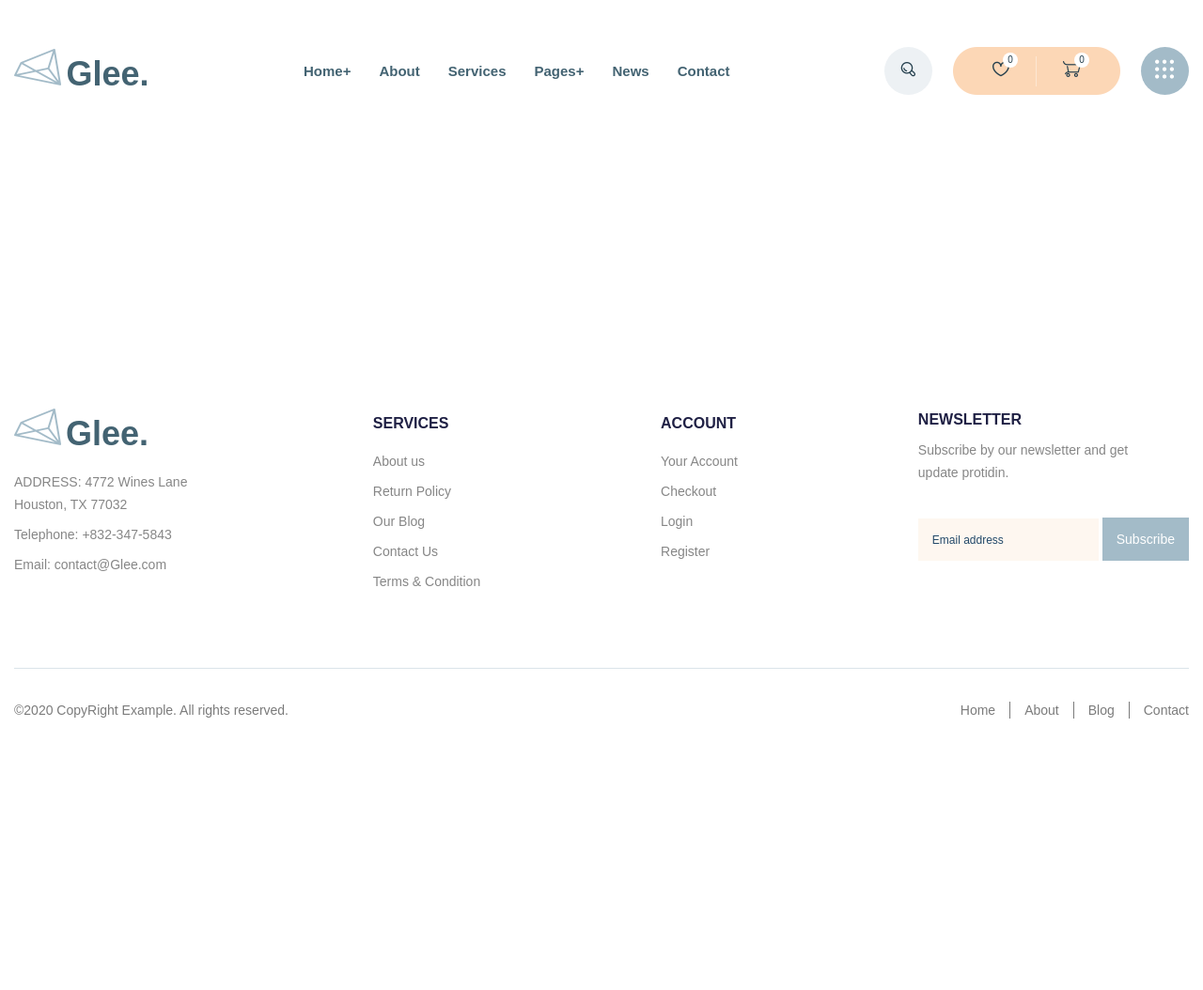
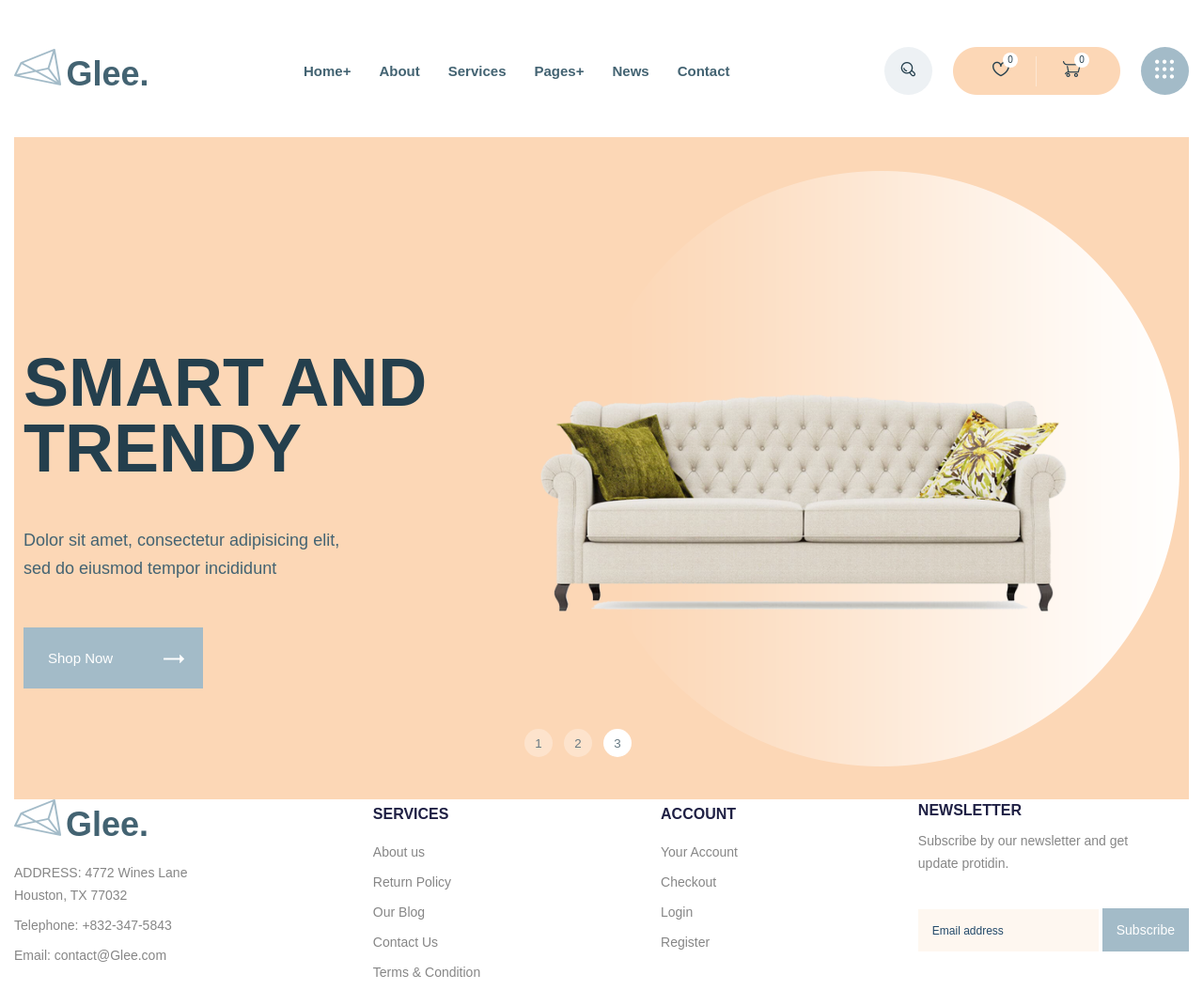
Before and after one commit to grifonn19901990/glie, a website: page app/index.html in a window 1280 px wide. Shown: the top 1054 px of the page at 94% size. Before the commit the page ends 800 px from the top, so only its background shows below. Drawn offline with nearby package versions, Linux system fonts and the light colour scheme; files that its build step writes are made by us from their sources.

Commit message:
added top__slider

```diff
--- a/app/index.html
+++ b/app/index.html
@@ -60,12 +60,84 @@
               <img class="user__nav-png" src="images/icon/icon_menu.png" alt="icon menu">
             </a>
           </div>
-
         </div>
       </div>
     </div>
   </header>
-  <main class="main"></main>
+  <main class="main">
+    <section class="top__slider">
+      <div class="container">
+        <div class="top__slider-inner">
+          <div class="top__slider-item">
+            <div class="top__slider-flex">
+              <div class="top__slider-content">
+                <h3 class="top__slider-title">
+                  SMART AND
+                  TRENDY
+                </h3>
+                <p class="top__slider-text">
+                  Dolor sit amet, consectetur adipisicing elit,<br> sed do eiusmod tempor incididunt
+                </p>
+                <div class="top__slider-btn">
+                  <a class="top__slider-link" href="#">
+                    Shop Now
+                    <img class="top__slider-link-png" src="images/top__slider/Shape 1.png" alt="Shape">
+                  </a>
+                </div>
+              </div>
+              <div class="top__slider-img">
+                <img class="slider-img" src="images/top__slider/sofa.png" alt="sofa">
+              </div>
+            </div>
+          </div>
+          <div class="top__slider-item">
+            <div class="top__slider-flex">
+              <div class="top__slider-content">
+                <h3 class="top__slider-title">
+                  SMART AND
+                  TRENDY
+                </h3>
+                <p class="top__slider-text">
+                  Dolor sit amet, consectetur adipisicing elit,<br> sed do eiusmod tempor incididunt
+                </p>
+                <div class="top__slider-btn">
+                  <a class="top__slider-link" href="#">
+                    Shop Now
+                    <img class="top__slider-link-png" src="images/top__slider/Shape 1.png" alt="Shape">
+                  </a>
+                </div>
+              </div>
+              <div class="top__slider-img">
+                <img class="slider-img" src="images/top__slider/sofa.png" alt="sofa">
+              </div>
+            </div>
+          </div>
+          <div class="top__slider-item">
+            <div class="top__slider-flex">
+              <div class="top__slider-content">
+                <h3 class="top__slider-title">
+                  SMART AND
+                  TRENDY
+                </h3>
+                <p class="top__slider-text">
+                  Dolor sit amet, consectetur adipisicing elit,<br> sed do eiusmod tempor incididunt
+                </p>
+                <div class="top__slider-btn">
+                  <a class="top__slider-link" href="#">
+                    Shop Now
+                    <img class="top__slider-link-png" src="images/top__slider/Shape 1.png" alt="Shape">
+                  </a>
+                </div>
+              </div>
+              <div class="top__slider-img">
+                <img class="slider-img" src="images/top__slider/sofa.png" alt="sofa">
+              </div>
+            </div>
+          </div>
+        </div>
+      </div>
+    </section>
+  </main>
 
   <footer class="footer">
     <div class="container">
--- a/app/js/main.js
+++ b/app/js/main.js
@@ -1,3 +1,9 @@
 $ (function(){
-
+  $('.top__slider-inner').slick({
+    dots: true,
+    arrows: false,
+    fade: true,
+    autoplay: true,
+    autoplaySpeed: 2000
+  })
 });
--- /dev/null
+++ b/app/scss/_libs.scss
@@ -0,0 +1 @@
+@import '../../node_modules/slick-carousel/slick/slick.scss'
--- a/app/scss/_reset.scss
+++ b/app/scss/_reset.scss
@@ -23,7 +23,7 @@ html {
   h6,
   p,
   ol[class],
-  ul[class],
+  ul,
   li,
   figure,
   figcaption,
--- a/app/scss/_vars.scss
+++ b/app/scss/_vars.scss
@@ -4,6 +4,10 @@ $bg: #fef7f0;
 %rubik-400 {
   font-family: "Rubik-Regular", sans-serif;
   font-weight: 400;
+}
+%rubik-500 {
+  font-family: "Rubik-Medium", sans-serif;
+  font-weight: 500;
 }
 %dmsans-700 {
   font-family: "DMSans-Bold", sans-serif;
--- a/app/scss/style.scss
+++ b/app/scss/style.scss
@@ -1,6 +1,7 @@
 @import 'vars';
 @import 'fonts';
 @import 'reset';
+@import 'libs';
 @import 'global';
 
 .header {
@@ -178,7 +179,8 @@
   line-height: 18px;
   color: #7b7b7b;
   margin: 35px 0;
-  &-link{
+
+  &-link {
     color: #7b7b7b;
   }
 
@@ -194,8 +196,95 @@
     }
   }
 }
-.footer__bottom-nav-item-contact{
+
+.footer__bottom-nav-item-contact {
   padding-right: 0;
+}
+
+.top__slider {
+  position: relative;
+
+  &-img {
+    background-image: url(../images/top__slider/top__slider-bg.png);
+    background-repeat: no-repeat;
+    background-position: right center;
+    min-height: 650px;
+    padding-top: 274px;
+    padding-right: 120px;
+    padding-bottom: 200px;
+  }
+
+  &-flex {
+    display: flex;
+    justify-content: center;
+    background-color: #fcd7b6;
+    padding: 0 10px;
+
+  }
+
+  &-content {
+    max-width: 430px;
+    margin-right: 120px;
+
+  }
+
+  &-title {
+    @extend %rubik-500;
+    color: #243f4d;
+    font-size: 72px;
+    line-height: 70px;
+    font-weight: 700;
+    padding-top: 226px;
+  }
+
+  &-text {
+    @extend %rubik-400;
+    font-size: 18px;
+    line-height: 30px;
+    color: #436372;
+    padding: 48px 0;
+  }
+}
+
+.slick-dots {
+  display: flex;
+  justify-content: center;
+  position: absolute;
+  bottom: 45px;
+  left: calc(50% - 94px);
+
+  button {
+    height: 30px;
+    width: 30px;
+    border-radius: 50%;
+    border: none;
+    margin-left: 12px;
+    @extend %rubik-400;
+    color: #667983;
+    background-color: #fde3cc;
+  }
+
+}
+
+.slick-active {
+  button {
+    background-color: #fff;
+  }
+}
+.top__slider-link{
+  padding: 24px 20px 24px 26px;
+  background-color: #a3bbc8;
+  @extend %rubik-500;
+  font-size: 15px;
+  line-height: 12px;
+  color: white;
+}
+.top__slider-link .top__slider-link-png{
+  display: inline;
+  margin-left: 50px;
+}
+.top__slider-btn{
+    margin-top: 24px;
 }
 
 
--- a/gulpfile.js
+++ b/gulpfile.js
@@ -37,6 +37,7 @@ function images() {
 function scripts() {
   return src([
     'node_modules/jquery/dist/jquery.js',
+    'node_modules/slick-carousel/slick/slick.min.js',
     'app/js/main.js'
   ])
     .pipe(concat('main.min.js'))
--- a/package.json
+++ b/package.json
@@ -19,5 +19,8 @@
     "gulp-uglify": "^3.0.2",
     "jquery": "^3.7.0",
     "sass": "^1.63.4"
+  },
+  "dependencies": {
+    "slick-carousel": "^1.8.1"
   }
 }
```
Also changed, not shown: app/images/top__slider/Shape 1.png (added), app/images/top__slider/sofa.png (added), app/images/top__slider/top__slider-bg.png (added), app/js/main.min.js.
